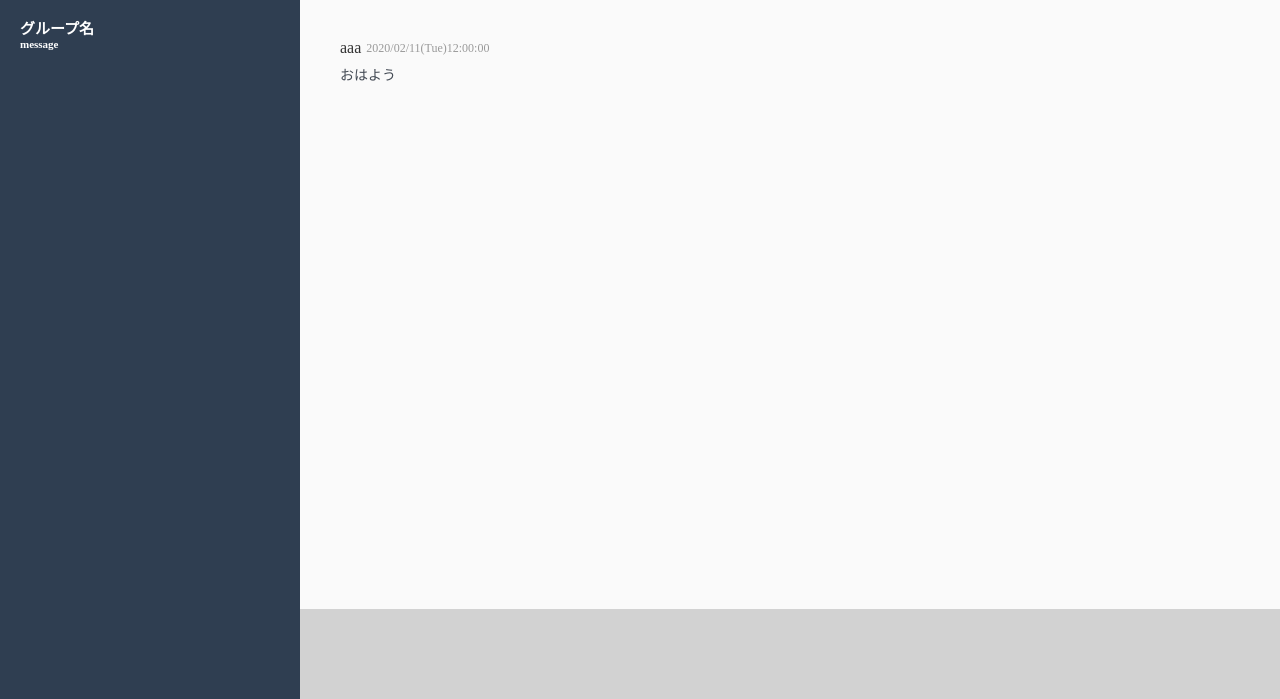
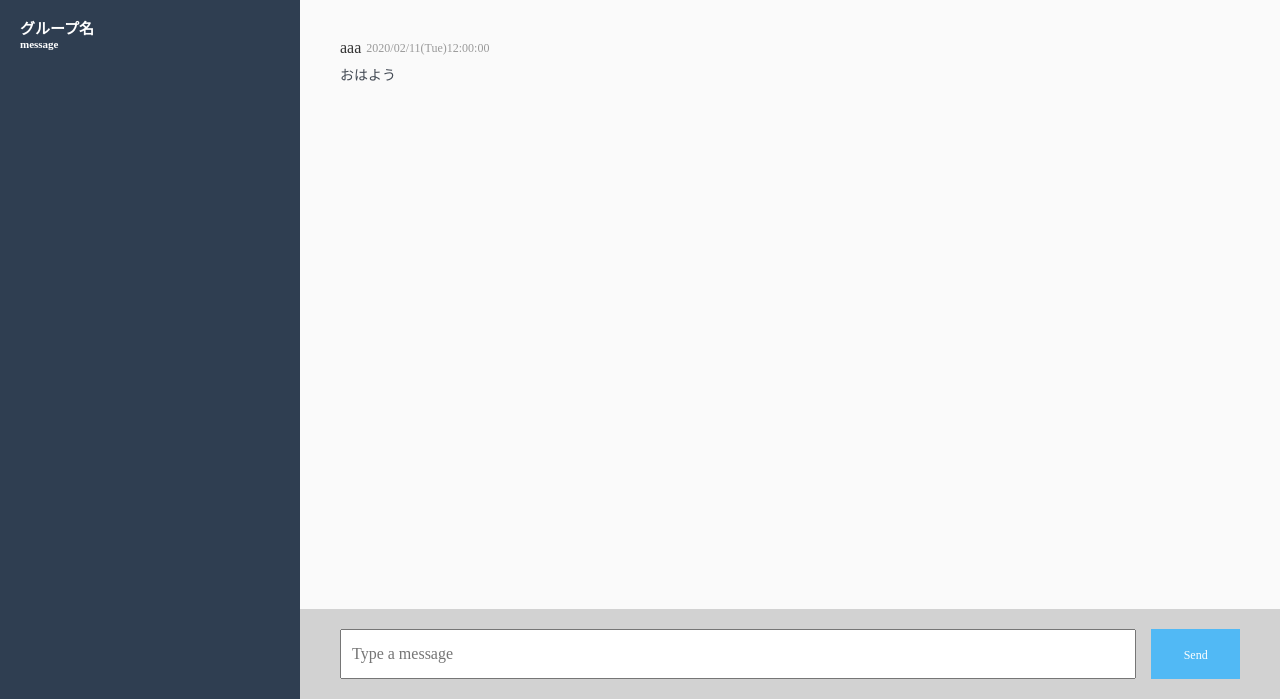
Before and after one commit to mossam628/chat-space, a Rails app: page / in a window 1280 px wide. Shown: the part 101-800 px from the top of the page. Run offline with Rails 7, Linux system fonts and the light colour scheme; style sheets or scripts are compiled from the project's sources; some libraries are stand-ins or nearby versions.

Commit message:
chatspace-front

```diff
--- a/app/assets/stylesheets/modules/_messages.scss
+++ b/app/assets/stylesheets/modules/_messages.scss
@@ -165,11 +165,49 @@
     }
   }
   &__message-form {
-    width: 100%;
+    width: calc(100vw - 300px);
     height: 90px;
     background-color: #d2d2d2;
     position: fixed;
     bottom: 0;
     padding: 20px 40px;
+     &__new {
+      width: 100%;
+      height: 50px;
+      display: flex;
+      justify-content: space-between;
+      &__box {
+      height: 50px;
+      width: 100%;
+      display: flex;
+      position: relative;
+        .input-box__text {
+        width: 100%;
+        padding: 0 40px 0 10px;
+        }
+        .input-box__image {
+        color: black;
+        font-size: 25px;
+        text-decoration: none;
+        position: absolute;
+        top: 10px;
+        right: 10px;
+          &__file{
+          display: none;
+          }
+        }
+      }
+      .input-box__submit {
+      height: 50px;
+      width: 100px;
+      margin-left: 15px;
+      color:#ffffff;
+      font-size: 12px;
+      background-color: #51b9f5;
+      line-height: 50px;
+      text-align: center;
+      border: 1px solid #51b9f5;
+      }
+    }
   }
 }
--- a/app/views/shared/_main_chat.html.haml
+++ b/app/views/shared/_main_chat.html.haml
@@ -22,3 +22,9 @@
         おはよう
   .chat-main__message-form
     %form.chat-main__message-form__new
+      .chat-main__message-form__new__box
+        %input{type:"text",class:"input-box__text",placeholder:"Type a message"}
+        %label{class:"input-box__image"}
+          =icon('far','image')
+          %input{type:"file",class: "input-box__image__file"}
+      %input{type:"submit",class:"input-box__submit",value:"Send"}
```
